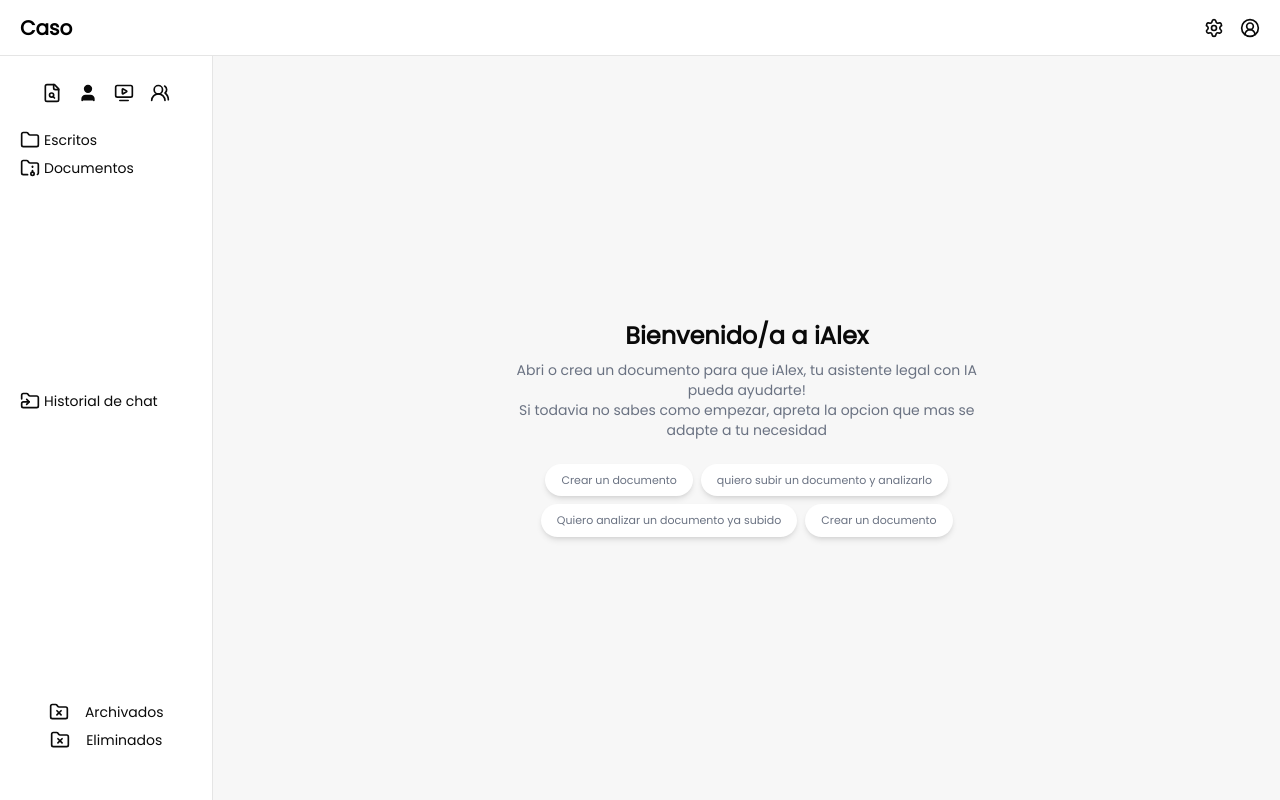
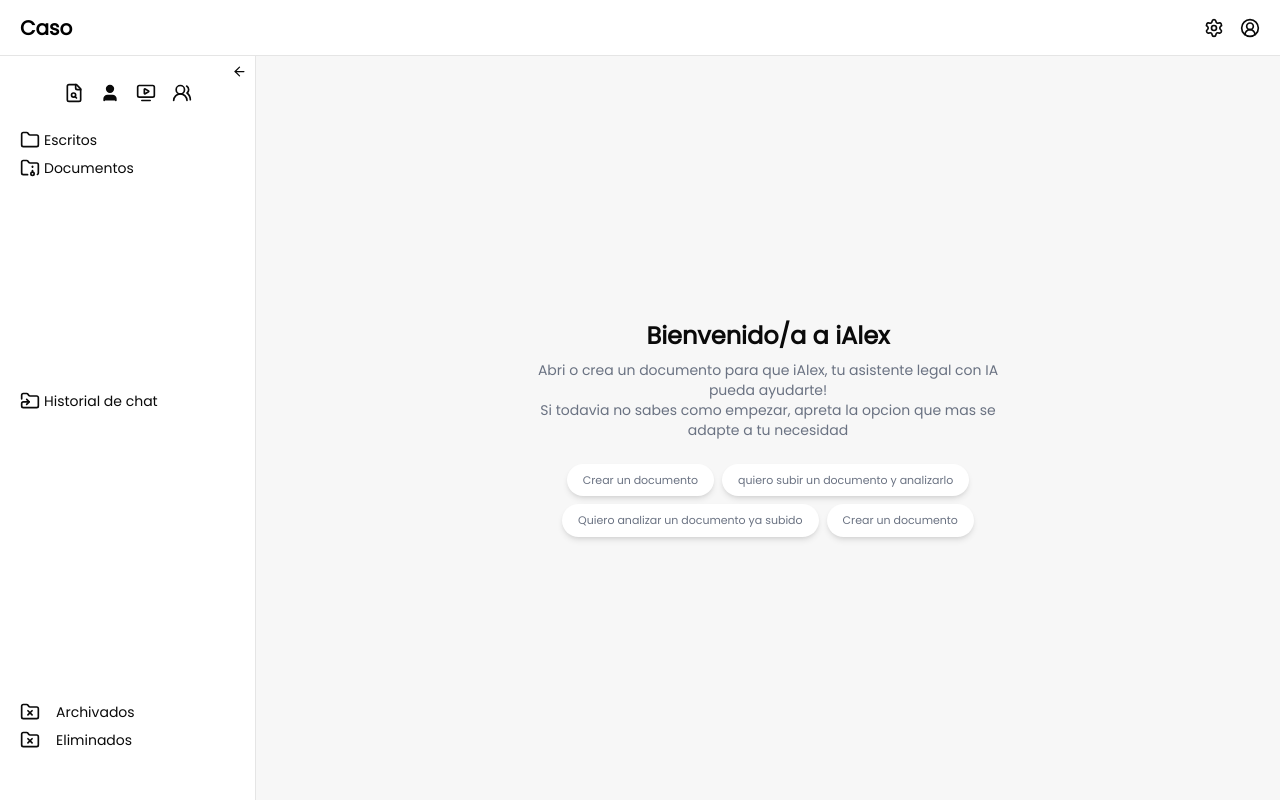
Before and after one commit to Norte-Development/ialex-convex, a React (Vite) app: page /caso/1 in a window 1280 px wide. Built offline with nearby package versions, Linux system fonts and the light colour scheme.

Commit message:
Adding toggle on CaseSideBar

```diff
--- a/src/components/Cases/CaseDetailLayout.tsx
+++ b/src/components/Cases/CaseDetailLayout.tsx
@@ -1,14 +1,18 @@
 import CaseSidebar from "../Layout/CaseSideBar";
+import { useLayout } from "@/context/LayoutContext";
 
 interface CaseDetailLayoutProps {
   children: React.ReactNode;
 }
 
 export default function CaseDetailLayout({ children }: CaseDetailLayoutProps) {
+  const { isCaseSidebarOpen } = useLayout();
   return (
-    <div className="flex  w-full h-screen pt-14">
+    <div className="flex w-full h-screen pt-14">
       <CaseSidebar />
-      <section className="w-full h-full overflow-y-auto bg-[#f7f7f7]">
+      <section
+        className={`w-full h-full overflow-y-auto bg-[#f7f7f7] transition-all duration-300 ease-in-out ${isCaseSidebarOpen ? "ml-64" : "ml-0"}`}
+      >
         {children}
       </section>
     </div>
--- a/src/components/Layout/CaseSideBar.tsx
+++ b/src/components/Layout/CaseSideBar.tsx
@@ -8,6 +8,8 @@ import {
   Folder,
   FolderArchive,
   FolderSymlink,
+  ArrowLeft,
+  ArrowRight,
 } from "lucide-react";
 import {
   Collapsible,
@@ -15,11 +17,29 @@ import {
   CollapsibleTrigger,
 } from "@/components/ui/collapsible";
 import { useState } from "react";
+import { useLayout } from "@/context/LayoutContext";
 
 export default function CaseSidebar() {
   const [open, setOpen] = useState(false);
+  const { isCaseSidebarOpen, toggleCaseSidebar } = useLayout();
   return (
-    <div className="w-1/5 h-full  bg-white  border-r border-border flex flex-col text-sm">
+    <aside
+      className={`fixed top-0 left-0 z-30 w-64 h-screen pt-14 bg-white border-r border-border flex flex-col text-sm transform transition-transform duration-300 ease-in-out ${isCaseSidebarOpen ? "translate-x-0" : "-translate-x-full"}`}
+    >
+      <button
+        className="absolute top-16 right-2 cursor-pointer"
+        onClick={toggleCaseSidebar}
+      >
+        <ArrowLeft size={15} />
+      </button>
+      {!isCaseSidebarOpen && (
+        <button
+          onClick={toggleCaseSidebar}
+          className="absolute top-1/2 -right-5 cursor-pointer"
+        >
+          <ArrowRight size={15} />
+        </button>
+      )}
       <div className={`flex gap-4 justify-center items-center h-[10%] `}>
         <button onClick={() => {}}>
           <FileSearch2 className="cursor-pointer" size={20} />
@@ -49,7 +69,7 @@ export default function CaseSidebar() {
             <CollapsibleContent>Content de documentos</CollapsibleContent>
           </Collapsible>
         </div>
-        <div className="w-full flex flex-col gap-2 h-[50%] overflow-y-auto">
+        <div className="w-full flex flex-col gap-2 h-[50%] overflow-y-auto ">
           <Collapsible className="w-full">
             <CollapsibleTrigger className="cursor-pointer flex gap-1">
               <FolderSymlink className="cursor-pointer" size={20} />
@@ -59,7 +79,7 @@ export default function CaseSidebar() {
           </Collapsible>
         </div>
       </div>
-      <div className="w-full  flex flex-col justify-center items-center h-[20%] gap-2">
+      <div className="w-full  flex flex-col justify-center  h-[20%] gap-2 pl-5">
         <div className="flex gap-4 items-center">
           <FolderX className="cursor-pointer" size={20} />
           <p>Archivados</p>
@@ -69,6 +89,6 @@ export default function CaseSidebar() {
           <p>Eliminados</p>
         </div>
       </div>
-    </div>
+    </aside>
   );
 }
--- a/src/context/LayoutContext.tsx
+++ b/src/context/LayoutContext.tsx
@@ -3,6 +3,8 @@ import React, { createContext, useState, useContext, ReactNode } from "react";
 interface LayoutContextType {
   isSidebarOpen: boolean;
   toggleSidebar: () => void;
+  isCaseSidebarOpen: boolean;
+  toggleCaseSidebar: () => void;
 }
 
 const LayoutContext = createContext<LayoutContextType | undefined>(undefined);
@@ -21,13 +23,25 @@ interface LayoutProviderProps {
 
 export const LayoutProvider: React.FC<LayoutProviderProps> = ({ children }) => {
   const [isSidebarOpen, setSidebarOpen] = useState(false);
+  const [isCaseSidebarOpen, setCaseSidebarOpen] = useState(true);
 
   const toggleSidebar = () => {
     setSidebarOpen((prev) => !prev);
   };
 
+  const toggleCaseSidebar = () => {
+    setCaseSidebarOpen((prev) => !prev);
+  };
+
   return (
-    <LayoutContext.Provider value={{ isSidebarOpen, toggleSidebar }}>
+    <LayoutContext.Provider
+      value={{
+        isSidebarOpen,
+        toggleSidebar,
+        isCaseSidebarOpen,
+        toggleCaseSidebar,
+      }}
+    >
       {children}
     </LayoutContext.Provider>
   );
```
